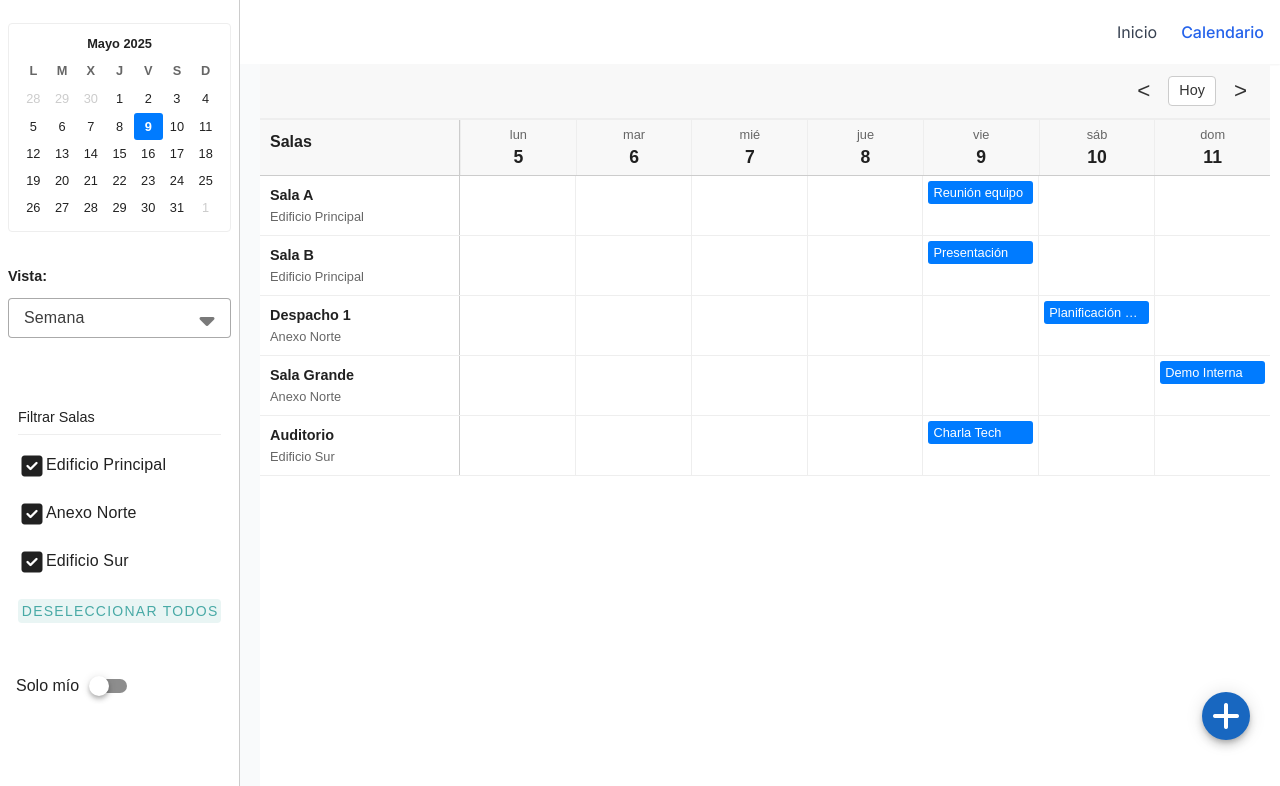
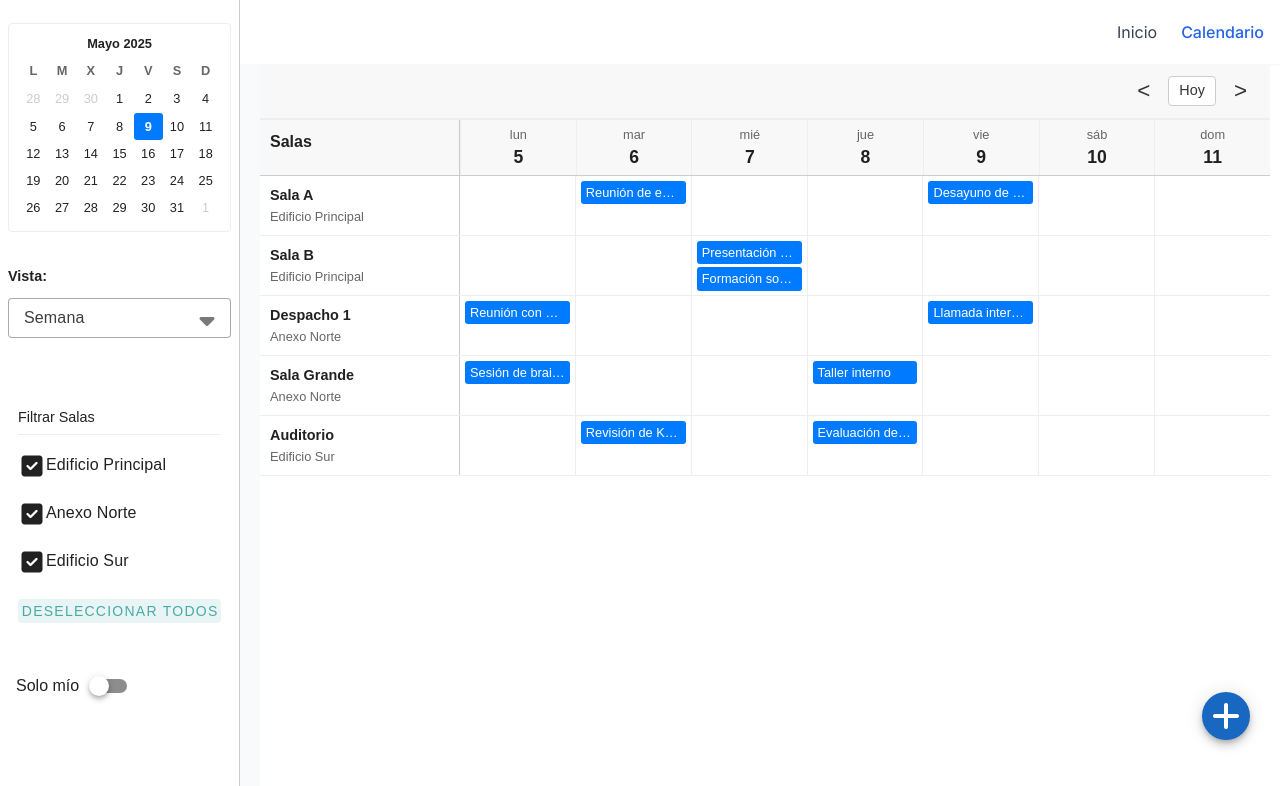
Before and after one commit to ARSanchezKiconex/whatspot-vue3, a Vue app: page /calendar in a window 1280 px wide. Shown: the top 786 px of the page. Built offline with nearby package versions, Linux system fonts and the light colour scheme.

Commit message:
from modal to calendar functionality

```diff
--- a/src/components/Calendar.vue
+++ b/src/components/Calendar.vue
@@ -65,7 +65,7 @@
           v-if="currentView === 'week'"
           :selected-date="selectedDate"
           :resources="filteredResources"
-          :events="filteredEvents"
+          :events="allEvents"
         />
         <MonthView
           v-if="currentView === 'month'"
@@ -187,8 +187,124 @@ function handleDateSelected(date) {
 
 //TODO: Cambiar a la función de reserva real
 function handleBooking(bookingData) {
-  console.log('Reserva confirmada:', bookingData);
+  allEvents.value.push(bookingData);
+  console.log('Reservas:', allEvents.value);
 }
+
+// EVENTOS DE PRUEBA, mas adelante cargará las lista desde la base de datos
+const allEvents = ref([
+{
+    id: 1,
+    facility: 'Edificio Principal',
+    room: 's1',
+    dateFrom: '2025-05-06',
+    timeFrom: '10:00',
+    dateTo: '2025-05-06',
+    timeTo: '11:30',
+    title: 'Reunión de equipo',
+    details: 'Planificación semanal'
+  },
+  {
+    id: 2,
+    facility: 'Edificio Principal',
+    room: 's2',
+    dateFrom: '2025-05-07',
+    timeFrom: '09:00',
+    dateTo: '2025-05-07',
+    timeTo: '11:00',
+    title: 'Presentación comercial',
+    details: 'Cliente importante visita'
+  },
+  {
+    id: 3,
+    facility: 'Anexo Norte',
+    room: 's3',
+    dateFrom: '2025-05-09',
+    timeFrom: '13:00',
+    dateTo: '2025-05-09',
+    timeTo: '14:30',
+    title: 'Llamada internacional',
+    details: 'Conferencia con socios'
+  },
+  {
+    id: 4,
+    facility: 'Anexo Norte',
+    room: 's4',
+    dateFrom: '2025-05-05',
+    timeFrom: '15:00',
+    dateTo: '2025-05-05',
+    timeTo: '17:00',
+    title: 'Sesión de brainstorming',
+    details: 'Ideas para nuevo producto'
+  },
+  {
+    id: 5,
+    facility: 'Edificio Sur',
+    room: 's5',
+    dateFrom: '2025-05-06',
+    timeFrom: '11:00',
+    dateTo: '2025-05-06',
+    timeTo: '12:45',
+    title: 'Revisión de KPIs',
+    details: 'Análisis mensual'
+  },
+  {
+    id: 6,
+    facility: 'Anexo Norte',
+    room: 's4',
+    dateFrom: '2025-05-08',
+    timeFrom: '14:00',
+    dateTo: '2025-05-08',
+    timeTo: '15:30',
+    title: 'Taller interno',
+    details: 'Capacitación del personal'
+  },
+  {
+    id: 7,
+    facility: 'Edificio Principal',
+    room: 's1',
+    dateFrom: '2025-05-09',
+    timeFrom: '08:30',
+    dateTo: '2025-05-09',
+    timeTo: '10:00',
+    title: 'Desayuno de trabajo',
+    details: 'Con proveedores'
+  },
+  {
+    id: 8,
+    facility: 'Edificio Principal',
+    room: 's2',
+    dateFrom: '2025-05-07',
+    timeFrom: '16:00',
+    dateTo: '2025-05-07',
+    timeTo: '17:30',
+    title: 'Formación sobre seguridad',
+    details: 'Normativas actualizadas'
+  },
+  {
+    id: 9,
+    facility: 'Anexo Norte',
+    room: 's3',
+    dateFrom: '2025-05-05',
+    timeFrom: '12:00',
+    dateTo: '2025-05-05',
+    timeTo: '13:30',
+    title: 'Reunión con dirección',
+    details: 'Actualización de proyectos'
+  },
+  {
+    id: 10,
+    facility: 'Edificio Sur',
+    room: 's5',
+    dateFrom: '2025-05-08',
+    timeFrom: '10:00',
+    dateTo: '2025-05-08',
+    timeTo: '12:00',
+    title: 'Evaluación de desempeño',
+    details: 'Trimestre 1'
+  }
+]);
+
 
 
 // const value1 = ref(true);
@@ -216,13 +332,6 @@ tomorrowDate.setDate(todayDate.getDate() + 1);
 const dayAfterTomorrowDate = new Date(todayDate);
 dayAfterTomorrowDate.setDate(todayDate.getDate() + 2);
 
-const allEvents = ref([
-  { id: 'e1', resourceId: 's1', title: 'Reunión equipo', start: new Date(todayDate.getFullYear(), todayDate.getMonth(), todayDate.getDate(), 10, 0), end: new Date(todayDate.getFullYear(), todayDate.getMonth(), todayDate.getDate(), 11, 30) },
-  { id: 'e2', resourceId: 's2', title: 'Presentación', start: new Date(todayDate.getFullYear(), todayDate.getMonth(), todayDate.getDate(), 12, 0), end: new Date(todayDate.getFullYear(), todayDate.getMonth(), todayDate.getDate(), 13, 0) },
-  { id: 'e4', resourceId: 's3', title: 'Planificación Sprint', start: new Date(tomorrowDate.getFullYear(), tomorrowDate.getMonth(), tomorrowDate.getDate(), 10, 0), end: new Date(tomorrowDate.getFullYear(), tomorrowDate.getMonth(), tomorrowDate.getDate(), 12, 0) },
-  { id: 'e5', resourceId: 's4', title: 'Demo Interna', start: new Date(dayAfterTomorrowDate.getFullYear(), dayAfterTomorrowDate.getMonth(), dayAfterTomorrowDate.getDate(), 15, 0), end: new Date(dayAfterTomorrowDate.getFullYear(), dayAfterTomorrowDate.getMonth(), dayAfterTomorrowDate.getDate(), 16, 0) },
-  { id: 'e6', resourceId: 's5', title: 'Charla Tech', start: new Date(todayDate.getFullYear(), todayDate.getMonth(), todayDate.getDate(), 16, 0), end: new Date(todayDate.getFullYear(), todayDate.getMonth(), todayDate.getDate(), 17, 0) },
-]);
 
 const currentView = ref('week');
 const selectedDate = ref(new Date());
--- a/src/components/views/WeekView.vue
+++ b/src/components/views/WeekView.vue
@@ -1,21 +1,31 @@
 <template>
+
   <div class="week-view">
+
+    <!-- CABECERA -->
     <div class="header-row">
-      <div class="resource-header">Salas</div> <div v-for="day in weekDays" :key="day.date.toISOString()" class="day-header">
+      <div class="resource-header">Salas</div>
+      <div v-for="day in weekDays" :key="day.date.toISOString()" class="day-header">
         <span class="weekday-name">{{ day.shortName }}</span>
         <span class="day-number">{{ day.dayNumber }}</span>
       </div>
     </div>
+
+    <!-- FILAS -->
     <div class="resource-grid">
+
       <div
         v-for="resource in resources"
         :key="resource.id"
         class="resource-line"
       >
+      <!-- SALAS -->
         <div class="resource-cell">
           <span class="resource-name">{{ resource.name }}</span>
           <span class="resource-building">{{ resource.building }}</span>
         </div>
+
+        <!-- RESERVAS -->
         <div class="resource-row">
           <div
             v-for="day in weekDays"
@@ -26,12 +36,13 @@
               v-for="event in getEventsForResourceAndDay(resource.id, day.date)"
               :key="event.id"
               class="event-chip"
-              :title="`${event.title} (${formatTime(event.start)} - ${formatTime(event.end)})`"
+              :title="`${event.title} (${formatTime(event.timeFrom)} - ${formatTime(event.timeTo)})`"
             >
               {{ event.title }}
             </div>
           </div>
         </div>
+
       </div>
     </div>
   </div>
@@ -74,17 +85,20 @@ function getEventsForResourceAndDay(resourceId, date) {
   const dayEnd = new Date(date);
   dayEnd.setHours(23, 59, 59, 999);
 
-  return props.events.filter(event =>
-    event.resourceId === resourceId &&
-    event.start >= dayStart &&
-    event.start <= dayEnd
-  );
+  return props.events.filter(event => {
+    const eventDate = new Date(event.dateFrom); // ← conversión aquí
+    return (
+      event.room === resourceId &&
+      eventDate >= dayStart &&
+      eventDate <= dayEnd
+    );
+  });
 }
-
 // Formatear hora
-function formatTime(date) {
-    if(!date) return '';
-    return date.toLocaleTimeString('es-ES', { hour: '2-digit', minute: '2-digit', hour12: false });
+function formatTime(time) {
+  if (!time) return '';
+  if (typeof time === 'string') return time;
+  return time.toLocaleTimeString('es-ES', { hour: '2-digit', minute: '2-digit', hour12: false });
 }
 
 </script>
```
